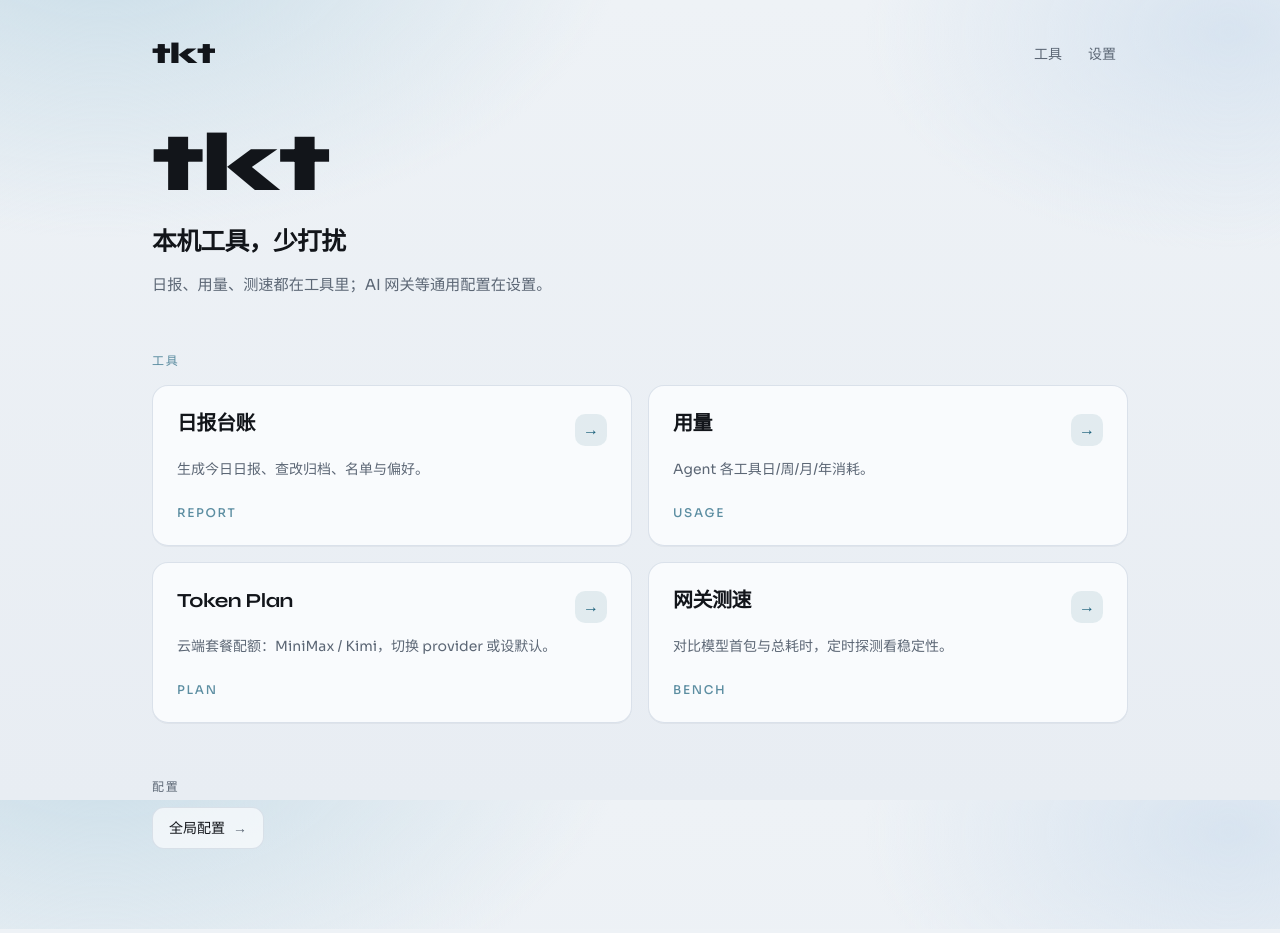
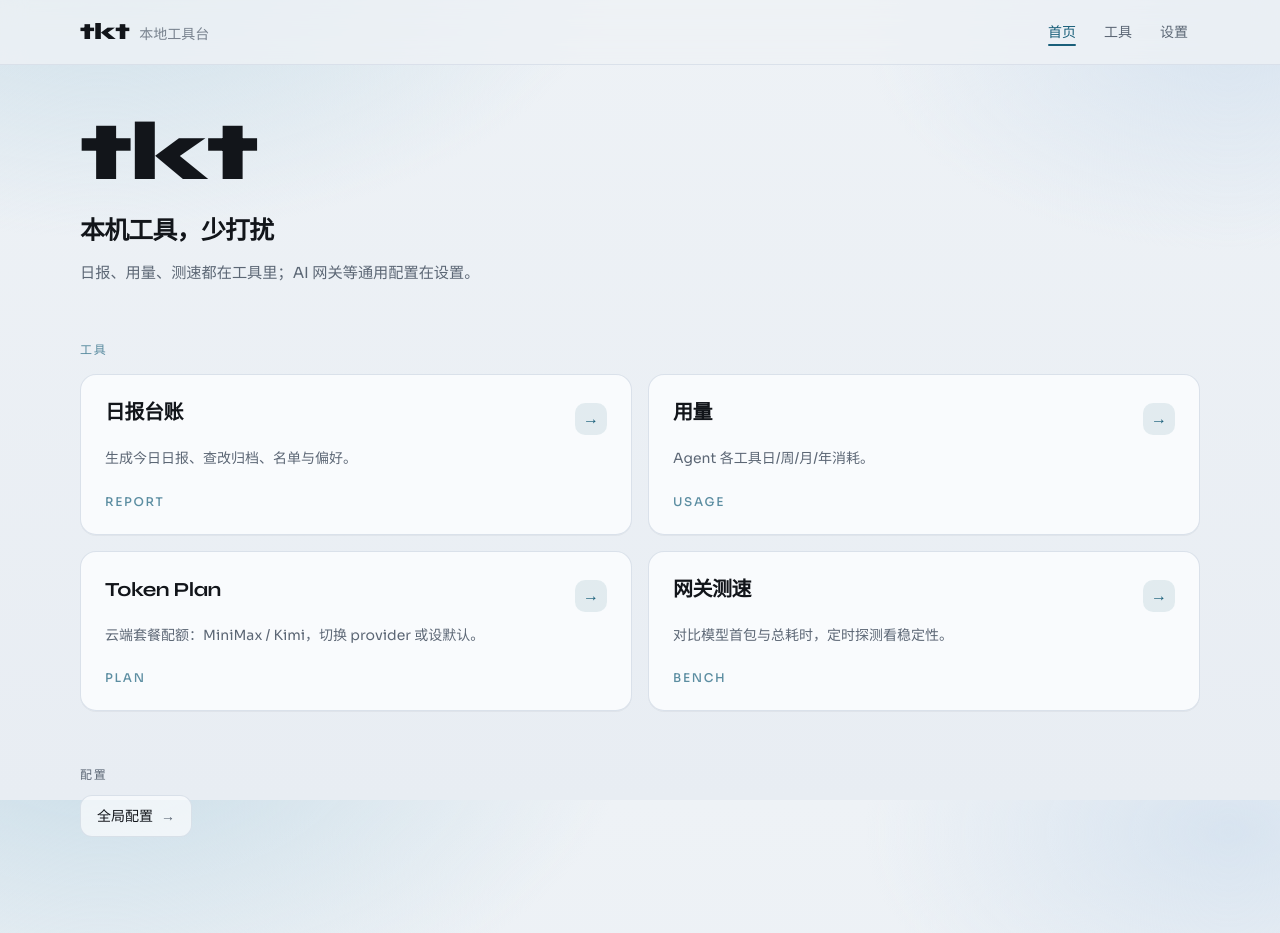
Before and after one commit to Manshawar/toolkit, a React (Vite) app in the folder web/: page / in a window 1280 px wide. Built offline with nearby package versions, Linux system fonts and the light colour scheme.

Commit message:
refactor: 重构页面布局，新增侧栏折叠与 CSS 布局变量

```diff
--- a/web/src/components/shell.tsx
+++ b/web/src/components/shell.tsx
@@ -1,27 +1,46 @@
-import type { ReactNode } from 'react'
+import { useEffect, useState, type ReactNode } from 'react'
 import { useLocation, useNavigate } from 'react-router-dom'
 import { cn } from '@web/lib/utils'
 import { CONFIG_ROUTES, FEATURE_ROUTES } from '@web/pages/home'
 
 const FIRST_FEATURE = FEATURE_ROUTES[0]?.href ?? '/'
+const COLLAPSE_KEY = 'tkt.sidebar.collapsed'
+
+type NavItem = { href: string; label: string; desc?: string }
+
+/** 顶栏分区：每个分区带一组侧栏路由 */
+const SECTIONS: { id: string; label: string; href: string; items: readonly NavItem[] }[] = [
+  { id: 'tools', label: '工具', href: FIRST_FEATURE, items: FEATURE_ROUTES },
+  {
+    id: 'config',
+    label: '设置',
+    href: CONFIG_ROUTES[0]?.href ?? '/setting',
+    items: CONFIG_ROUTES,
+  },
+]
+
+function matches(path: string, href: string): boolean {
+  return path === href || path.startsWith(`${href}/`)
+}
 
 export function Shell({ children }: { children?: ReactNode }) {
   const location = useLocation()
   const navigate = useNavigate()
   const path = location.pathname
   const isHome = path === '/'
-  const inTools = FEATURE_ROUTES.some(
-    (r) => path === r.href || path.startsWith(`${r.href}/`),
+  const section = SECTIONS.find((s) => s.items.some((i) => matches(path, i.href)))
+
+  const [collapsed, setCollapsed] = useState(
+    () => localStorage.getItem(COLLAPSE_KEY) === '1',
   )
+  useEffect(() => {
+    localStorage.setItem(COLLAPSE_KEY, collapsed ? '1' : '0')
+  }, [collapsed])
 
   return (
-    <div className="relative mx-auto min-h-screen max-w-[1040px] px-5 pb-20 pt-6 sm:px-8 sm:pt-8">
-      <header
-        className={cn(
-          'mb-8 flex flex-wrap items-center justify-between gap-4',
-          isHome && 'mb-10',
-        )}
-      >
+    <div className="min-h-screen">
+      <header className="sticky top-0 z-30 border-b border-border/70 bg-background/80 backdrop-blur-md">
+        <div className="shell-inner flex h-header items-center justify-between gap-4">
           <a
             href="/"
             onClick={(e) => {
@@ -30,62 +49,96 @@ export function Shell({ children }: { children?: ReactNode }) {
             }}
             className="group flex items-baseline gap-2.5 text-inherit no-underline"
           >
-          <span className="font-display text-[1.65rem] font-extrabold tracking-tight text-foreground transition-colors group-hover:text-primary sm:text-[1.85rem]">
+            <span className="font-display text-[1.45rem] font-extrabold tracking-tight text-foreground transition-colors group-hover:text-primary">
               tkt
             </span>
-          {!isHome ? (
-            <span className="text-sm text-muted opacity-80">本地工具台</span>
-          ) : null}
+            <span className="hidden text-sm text-muted opacity-80 sm:inline">
+              本地工具台
+            </span>
           </a>
 
-        <nav className="flex items-center gap-0.5" aria-label="主导航">
-          <NavLink href={FIRST_FEATURE} active={inTools} label="工具" />
-          {CONFIG_ROUTES.map((item) => (
-            <NavLink
-              key={item.href}
-              href={item.href}
-              active={path === item.href || path.startsWith(`${item.href}/`)}
-              label={item.label}
+          <nav className="flex items-center gap-1" aria-label="主导航">
+            <TopLink href="/" active={isHome} label="首页" />
+            {SECTIONS.map((s) => (
+              <TopLink
+                key={s.id}
+                href={s.href}
+                active={section?.id === s.id}
+                label={s.label}
               />
             ))}
           </nav>
+        </div>
       </header>
 
-      {/* 脱离 topnav 文档流，宽度不挤占顶栏 */}
-      {inTools ? <ToolsPin path={path} /> : null}
-
-      <main className="animate-fade">{children}</main>
+      <div className={cn('shell-inner', section && 'shell-body', section && collapsed && 'shell-body-collapsed')}>
+        {section ? (
+          <Sidebar
+            title={section.label}
+            items={section.items}
+            path={path}
+            collapsed={collapsed}
+            onToggle={() => setCollapsed((v) => !v)}
+          />
+        ) : null}
+        <main className="page-main animate-fade">{children}</main>
+      </div>
     </div>
   )
 }
 
-/** 页面右侧图钉：relative 于 Shell，不参与 header 宽度计算 */
-function ToolsPin({ path }: { path: string }) {
+/** 左侧路由栏：桌面竖列可收缩，移动端横向滚动 */
+function Sidebar({
+  title,
+  items,
+  path,
+  collapsed,
+  onToggle,
+}: {
+  title: string
+  items: readonly NavItem[]
+  path: string
+  collapsed: boolean
+  onToggle: () => void
+}) {
   const navigate = useNavigate()
   return (
-    <div
-      className="pointer-events-none absolute right-5 top-8 z-20 w-11 sm:-right-8"
-      aria-label="工具路由"
+    <aside
+      className="sticky top-header z-20 -mx-1 pt-6 md:pt-10"
+      aria-label={`${title}导航`}
     >
-      <div className="pointer-events-auto flex flex-col items-center gap-2 animate-fade">
+      <div className="mb-2 flex items-center justify-between gap-2 px-3">
+        {!collapsed ? (
+          <p className="text-[0.7rem] font-semibold uppercase tracking-[0.16em] text-muted/80">
+            {title}
+          </p>
+        ) : null}
         <button
           type="button"
-          title="工具"
-          onClick={() => navigate(FIRST_FEATURE)}
+          onClick={onToggle}
+          title={collapsed ? '展开侧栏' : '收起侧栏'}
+          aria-label={collapsed ? '展开侧栏' : '收起侧栏'}
+          aria-expanded={!collapsed}
           className={cn(
-            'flex size-11 shrink-0 items-center justify-center rounded-full',
-            'bg-primary text-[0.7rem] font-bold tracking-[0.12em] text-primary-foreground',
-            'shadow-[0_8px_20px_-10px_rgba(26,95,122,0.65),0_1px_0_rgba(255,255,255,0.2)_inset]',
-            'ring-2 ring-primary/20 ring-offset-2 ring-offset-background',
-            'transition-transform hover:scale-105',
+            'hidden h-6 shrink-0 items-center justify-center rounded-md px-1',
+            'font-mono text-[0.7rem] leading-none text-muted',
+            'transition-colors hover:bg-surface hover:text-primary md:flex',
+            collapsed && '-ml-1',
           )}
         >
-          工具
+          {collapsed ? '(＞_＞)' : '(＜_＜)'}
         </button>
-        <ul className="flex flex-col items-center gap-0.5">
-          {FEATURE_ROUTES.map((item) => {
-            const active =
-              path === item.href || path.startsWith(`${item.href}/`)
+      </div>
+
+      <ul
+        className={cn(
+          'flex gap-1 overflow-x-auto pb-2 md:flex-col md:gap-0.5 md:overflow-visible md:pb-0',
+          'md:rounded-2xl md:border md:border-border/60 md:bg-card/55 md:p-2',
+          'md:shadow-[0_18px_40px_-28px_rgba(18,21,26,0.5)] md:backdrop-blur-xl',
+        )}
+      >
+        {items.map((item) => {
+          const active = matches(path, item.href)
           return (
             <li key={item.href}>
               <a
@@ -94,25 +147,35 @@ function ToolsPin({ path }: { path: string }) {
                   e.preventDefault()
                   navigate(item.href)
                 }}
+                title={item.label}
                 className={cn(
-                    'block px-1 py-0.5 text-center text-sm transition-colors',
+                  'relative block whitespace-nowrap rounded-lg text-[0.95rem] transition-colors duration-200',
+                  collapsed
+                    ? 'px-3 py-2 md:px-0 md:py-2 md:text-center md:text-xs md:font-semibold'
+                    : 'px-3 py-2',
                   active
-                      ? 'font-medium text-primary'
-                      : 'text-muted hover:text-foreground',
+                    ? 'bg-primary/10 font-semibold text-primary'
+                    : 'text-muted hover:bg-surface/80 hover:text-foreground',
                 )}
               >
-                  {item.label}
+                {collapsed ? (
+                  <>
+                    <span className="md:hidden">{item.label}</span>
+                    <span className="hidden md:inline">{item.label.slice(0, 2)}</span>
+                  </>
+                ) : (
+                  item.label
+                )}
               </a>
             </li>
           )
         })}
       </ul>
-      </div>
-    </div>
+    </aside>
   )
 }
 
-function NavLink({
+function TopLink({
   href,
   active,
   label,
@@ -131,15 +194,13 @@ function NavLink({
       }}
       className={cn(
         'relative rounded-md px-3 py-2 text-sm font-medium transition-colors',
-        active
-          ? 'text-primary'
-          : 'text-muted hover:bg-surface/70 hover:text-foreground',
+        active ? 'text-primary' : 'text-muted hover:bg-surface/70 hover:text-foreground',
       )}
     >
       {label}
       <span
         className={cn(
-          'absolute inset-x-3 -bottom-0.5 h-[2px] origin-left rounded-full bg-primary transition-transform duration-300',
+          'absolute inset-x-3 bottom-1 h-[2px] origin-left rounded-full bg-primary transition-transform duration-300',
           active ? 'scale-x-100' : 'scale-x-0',
         )}
       />
--- a/web/src/index.css
+++ b/web/src/index.css
@@ -21,6 +21,12 @@
   --radius-lg: 1rem;
   --radius-md: 0.625rem;
   --radius-sm: 0.375rem;
+
+  /* 布局尺寸：全局唯一来源，改这里所有页面同步 */
+  --container-shell: 1200px; /* 页面外壳最大宽度 max-w-shell */
+  --container-sidebar: 15rem; /* 工具侧栏宽度 w-sidebar */
+  --container-sidebar-collapsed: 3.75rem; /* 收起后的侧栏宽度 */
+  --spacing-header: 4rem; /* 顶栏高度 h-header / top-header */
 }
 
 @layer base {
@@ -46,6 +52,25 @@
 @layer utilities {
   .font-display {
     font-family: var(--font-display);
+  }
+  /* 页面骨架：外壳 / 侧栏 / 内容间距，统一在此维护 */
+  .shell-inner {
+    @apply mx-auto w-full max-w-shell px-5 sm:px-8 lg:px-10;
+  }
+  .shell-body {
+    @apply grid items-start gap-x-8 gap-y-6 md:grid-cols-[var(--container-sidebar)_minmax(0,1fr)];
+  }
+  .shell-body-collapsed {
+    @apply md:grid-cols-[var(--container-sidebar-collapsed)_minmax(0,1fr)];
+  }
+  .page-main {
+    @apply min-w-0 pb-24 pt-8 sm:pt-10;
+  }
+  .page-stack {
+    @apply space-y-10;
+  }
+  .page-stack-tight {
+    @apply space-y-6;
   }
   .animate-rise {
     animation: rise 0.55s cubic-bezier(0.22, 1, 0.36, 1) both;
--- a/web/src/pages/setting.tsx
+++ b/web/src/pages/setting.tsx
@@ -185,7 +185,7 @@ export function SettingPage() {
   }, [])
 
   return (
-    <div className="animate-rise mx-auto max-w-xl space-y-6">
+    <div className="animate-rise page-stack-tight">
       <header className="space-y-2">
         <h1 className="font-display text-2xl font-bold tracking-tight sm:text-[1.75rem]">
           全局配置
--- a/web/src/pages/token-plan.tsx
+++ b/web/src/pages/token-plan.tsx
@@ -155,7 +155,7 @@ export function TokenPlanPage() {
   }, [])
 
   return (
-    <div className="mx-auto max-w-2xl space-y-10">
+    <div className="page-stack">
       <header className="space-y-1">
         <h1 className="font-display text-2xl font-bold tracking-tight">Token Plan</h1>
         <p className="text-sm text-muted">云端套餐配额：切换 provider，或把当前项设为默认。</p>
--- a/web/src/pages/usage.tsx
+++ b/web/src/pages/usage.tsx
@@ -68,7 +68,7 @@ export function UsagePage() {
   const maxToolTokens = Math.max(1, ...(agent?.tools.map((t) => t.totalTokens) || [1]))
 
   return (
-    <div className="mx-auto max-w-2xl space-y-10">
+    <div className="page-stack">
       <header className="space-y-1">
         <h1 className="font-display text-2xl font-bold tracking-tight">用量</h1>
         <p className="text-sm text-muted">本地 Agent 各工具消耗。</p>
```
Lines whose indentation alone changed are shown as unchanged.
